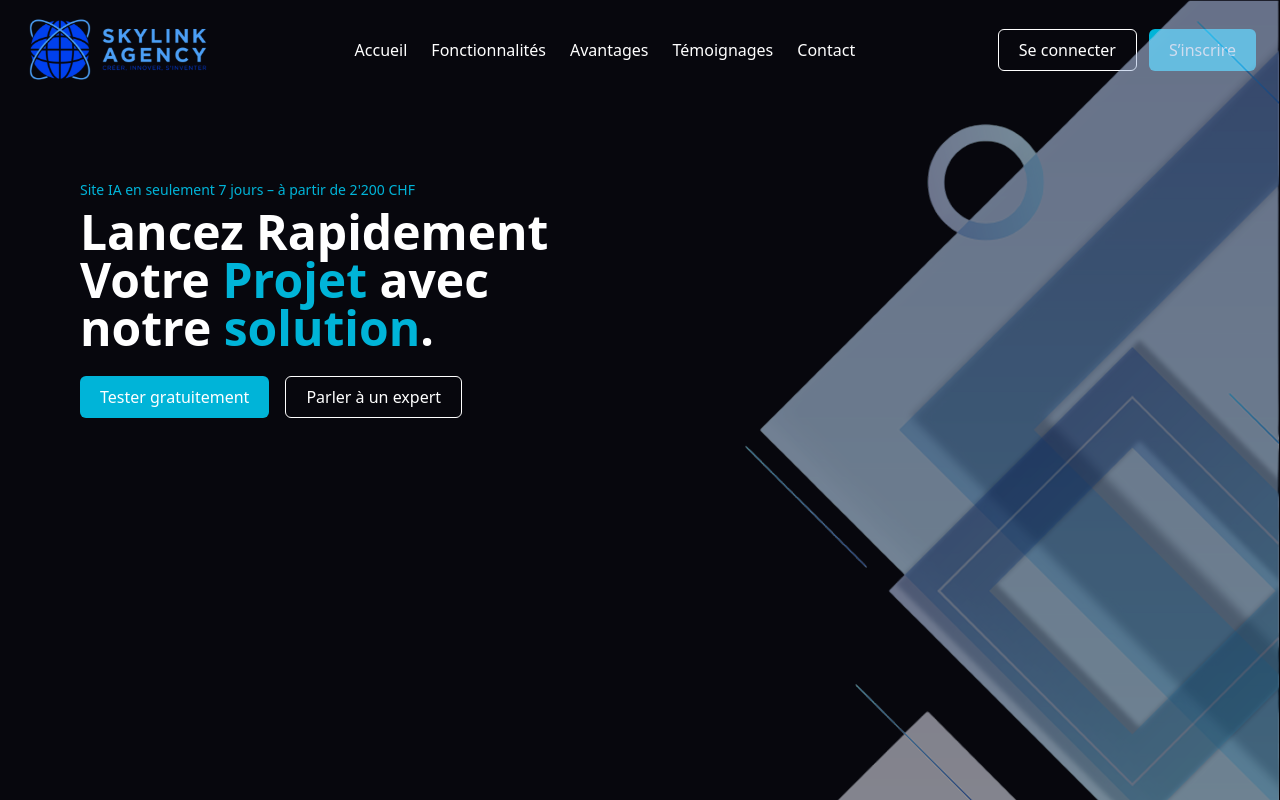
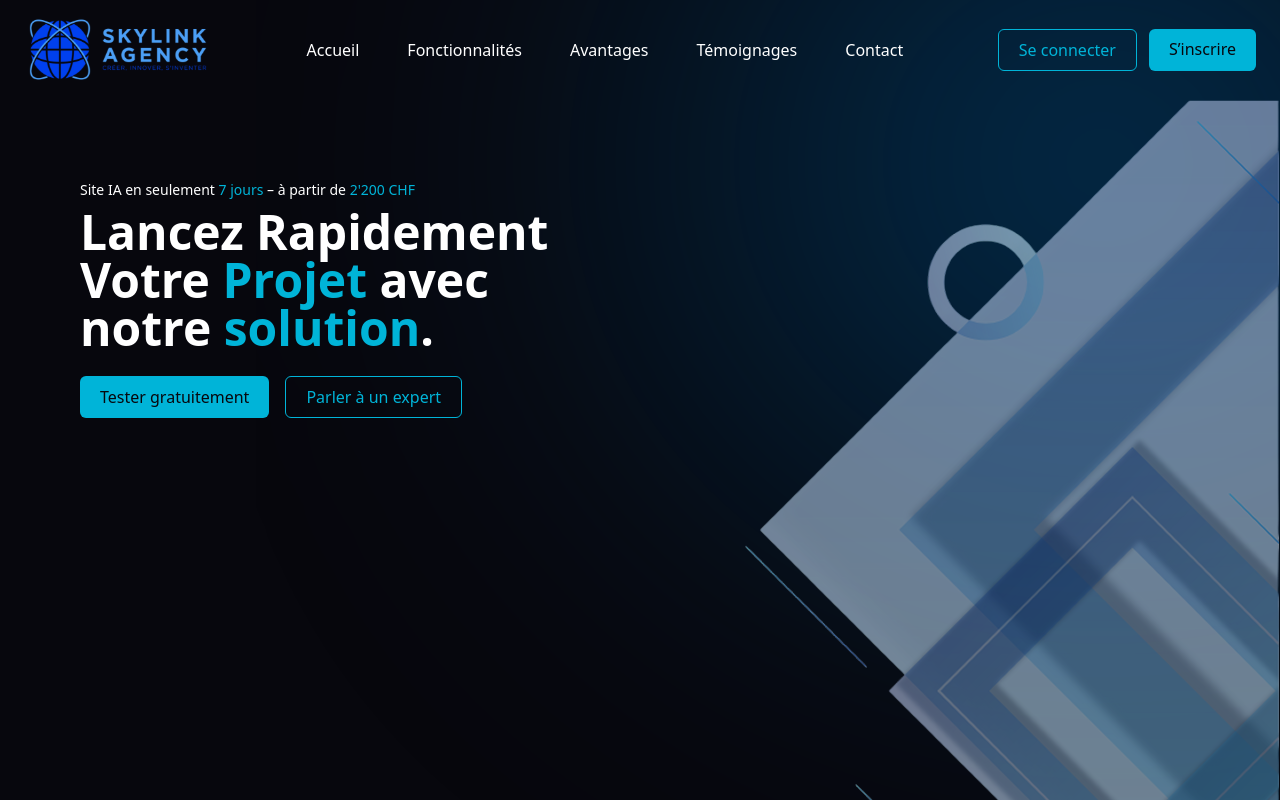
Before and after one commit to fanou-fanou/skylink_ai, a Next.js app: page / in a window 1280 px wide. Shown: the top 800 px of the page. Built offline with nearby package versions, Linux system fonts and the light colour scheme.

Commit message:
set hero radial background

```diff
--- a/src/components/layouts/Navbar.tsx
+++ b/src/components/layouts/Navbar.tsx
@@ -2,15 +2,18 @@ import Link from "next/link";
 import { Button } from "@/components/ui/Button";
 import Image from "next/image";
 import Logo from "@/assets/logo.svg";
+import radial_ellipse from "@/assets/images/radial_ellipse.svg";
 
 export default function Navbar() {
     return (
         <header>
-            <nav className="flex items-center justify-between px-6 py-4 bg-secondary">
+            <nav className="bg-secondary">
+                <Image src={radial_ellipse} alt="radial_ellipse" className="absolute top-0 right-0 w-[80%] h-[120vh] z-0" />
+                <div className="container mx-auto px-6 flex items-center justify-between py-4 relative z-60">
                     <Link href="/" className="flex items-center space-x-2">
-                    <Image src={Logo} alt="Logo" className="" />
+                        <Image src={Logo} alt="Logo" />
                     </Link>
-                <ul className="hidden md:flex items-center space-x-6 text-white">
+                    <ul className="hidden md:flex items-center space-x-12 text-white">
                         <li><Link href="#home">Accueil</Link></li>
                         <li><Link href="#features">Fonctionnalités</Link></li>
                         <li><Link href="#advantages">Avantages</Link></li>
@@ -18,8 +21,9 @@ export default function Navbar() {
                         <li><Link href="#contact">Contact</Link></li>
                     </ul>
                     <div className="flex space-x-3">
-                    <Button variant="secondary">Se connecter</Button>
-                    <Button> S’inscrire </Button>
+                        <Button href="#login" variant="secondary">Se connecter</Button>
+                        <Button href="#register">S’inscrire</Button>
+                    </div>
                 </div>
             </nav>
         </header>
--- a/src/components/sections/Hero.tsx
+++ b/src/components/sections/Hero.tsx
@@ -4,10 +4,10 @@ import HeroImage from "@/assets/images/hero_image.png";
 
 export default function Hero() {
   return (
-    <section className="bg-secondary text-white py-20 px-6 md:px-12 lg:px-20" id="hero" aria-label="Lancement rapide de projet IA">
+    <section className="text-white py-20 px-6 md:px-12 lg:px-20 relative z-60" id="hero" aria-label="Lancement rapide de projet IA">
       <div className="max-w-6xl mx-auto grid md:grid-cols-2 gap-12 items-center">
         <div>
-          <p className="text-sm text-primary mb-2">Site IA en seulement 7 jours – à partir de 2'200 CHF</p>
+          <p className="text-sm text-white mb-2">Site IA en seulement <span className="text-primary">7 jours</span> – à partir de <span className="text-primary">2'200 CHF</span></p>
           <h1 className="text-4xl md:text-5xl font-bold mb-4">
             Lancez Rapidement <br /> Votre <span className="text-primary">Projet</span> avec notre <span className="text-primary">solution</span>.
           </h1>
--- a/src/components/ui/Button.tsx
+++ b/src/components/ui/Button.tsx
@@ -1,14 +1,16 @@
+import Link from "next/link";
 import { cva, type VariantProps } from "class-variance-authority";
 import { cn } from "@/lib/utils";
 
 const buttonVariants = cva(
-  "px-5 py-2 rounded-md font-medium transition-colors duration-200",
+  // cursor-pointer as default
+  "px-5 py-2 rounded-md font-medium transition-colors duration-200 cursor-pointer",
   {
     variants: {
       variant: {
-        primary: "bg-primary text-white hover:bg-primary/80",
+        primary: "bg-primary text-secondary hover:bg-primary/80",
         secondary:
-          "bg-transparent border border-white text-white hover:bg-white hover:text-secondary",
+          "bg-transparent border border-primary text-primary hover:bg-primary hover:text-secondary",
         accent: "bg-accent text-white hover:bg-accent/80",
       },
       size: {
@@ -26,13 +28,46 @@ const buttonVariants = cva(
 
 export interface ButtonProps
   extends React.ButtonHTMLAttributes<HTMLButtonElement>,
-    VariantProps<typeof buttonVariants> {}
+    VariantProps<typeof buttonVariants> {
+  href?: string;
+}
 
-export function Button({ className, variant, size, ...props }: ButtonProps) {
+export function Button({
+  className,
+  variant,
+  size,
+  href,
+  disabled,
+  children,
+  onClick,
+  ...props
+}: ButtonProps) {
+  const base = buttonVariants({ variant, size });
+  const classes = cn(base, className, disabled ? "cursor-not-allowed opacity-50" : "");
+
+  // If href is provided and NOT disabled -> use Link
+  if (href && !disabled) {
+    // Only pass safe props to Link (don't spread raw button props).
+    return (
+      <Link href={href} className={classes} onClick={onClick as any}>
+        {children}
+      </Link>
+    );
+  }
+
+  // If href but disabled -> render non-clickable element for accessibility
+  if (href && disabled) {
+    return (
+      <span className={classes} aria-disabled="true" tabIndex={-1}>
+        {children}
+      </span>
+    );
+  }
+
+  // Normal button
   return (
-    <button
-      className={cn(buttonVariants({ variant, size }), className)}
-      {...props}
-    />
+    <button className={classes} disabled={disabled} onClick={onClick} {...props}>
+      {children}
+    </button>
   );
 }
```
Also changed, not shown: src/app/globals.css (+8 -4 lines), src/assets/images/radial_ellipse.svg (added). Lines whose indentation alone changed are shown as unchanged.
